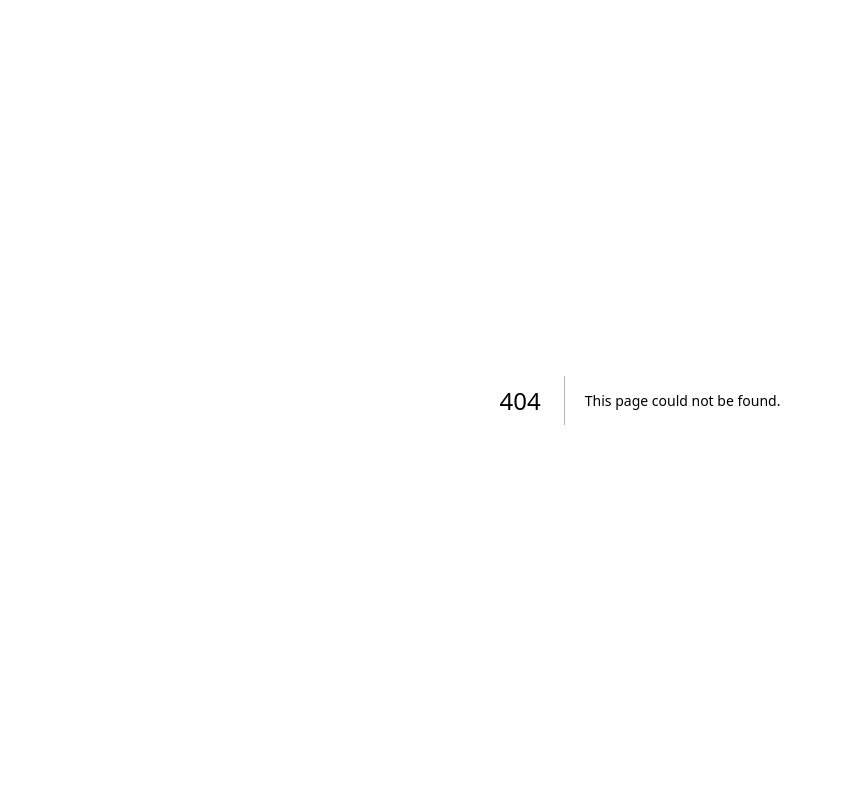
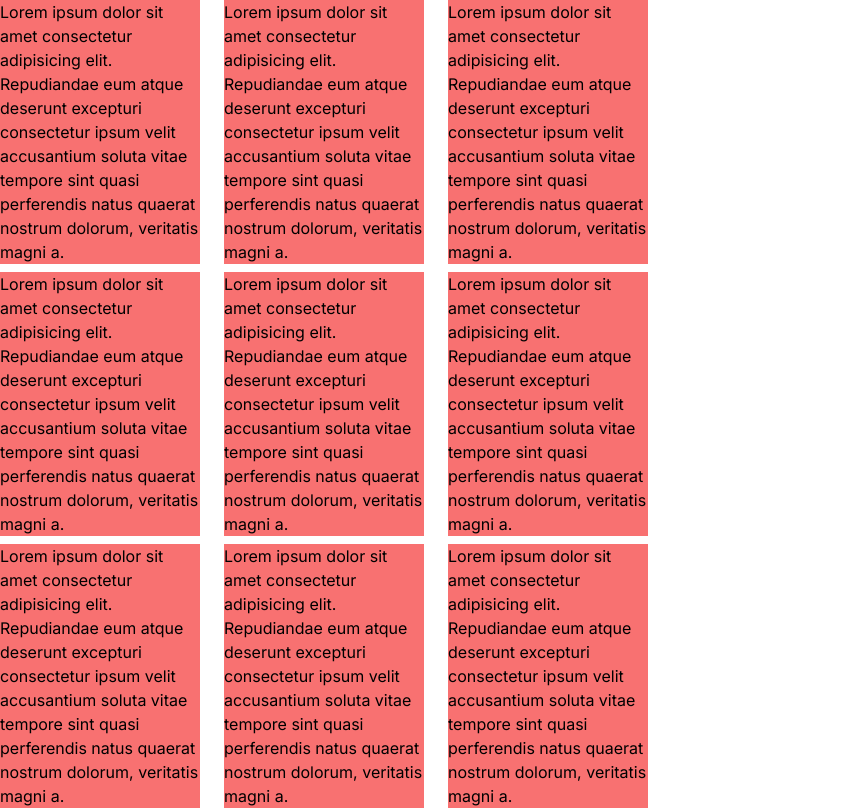
Before and after one commit to WhiteWolf36/PIAIC, a Next.js app in the folder Quarter 2/class1/: page /flex in a window 1280 px wide. Before the commit this address had no page. Shown: the whole page, without its empty margins (0-843 px from the left). Built offline with nearby package versions, Linux system fonts and the light colour scheme.

Commit message:
created flex-grow and shrink

```diff
--- a/Quarter 2/class1/src/app/buttons/page.tsx
+++ b/Quarter 2/class1/src/app/buttons/page.tsx
@@ -3,33 +3,13 @@ import React from "react";
 function Class2() {
   return (
     <>
-      {/* <div className="m-10 flex justify-between">
+      <div className="m-10 flex justify-between">
         <button className="p-2 text-white rounded-md border-black bg-red-600">
           Button 1
         </button>
         <button className="p-2 text-white rounded-md border-black bg-red-600">
           Button 2
         </button>
-      </div> */}
-
-      <div className="flex justify-center items-center h-screen w-screen bg-gray-300">
-        <div className="p-4 flex flex-col gap-4 w-[200px] bg-white shadow-lg rounded-md">
-          <div>
-            <h1 className="font-extrabold text-2xl text-blue-400">Some css</h1>
-          </div>
-          <div>
-            <p className="font-light text-sm">
-              Lorem ipsum dolor, sit amet consectetur adipisicing elit.
-              Deleniti, minus pariatur ab itaque nisi tempore quo, doloribus
-              voluptatibus laudantium odit eligendi veniam blanditiis accusamus
-              earum? Recusandae laudantium architecto deserunt dolorem!
-            </p>
-          </div>
-          <div className="flex justify-between text-sm ">
-            <button className="bg-gray-200 p-1 rounded-md">Next</button>
-            <button className="bg-gray-200 p-1 rounded-md">Previous</button>
-          </div>
-        </div>
       </div>
     </>
   );
--- /dev/null
+++ b/Quarter 2/class1/src/app/card/page.tsx
@@ -0,0 +1,29 @@
+import React from "react";
+
+function page() {
+  return (
+    <>
+      <div className="flex justify-center items-center h-screen w-screen bg-gray-300">
+        <div className="p-4 flex flex-col gap-4 w-[200px] bg-white shadow-lg rounded-md">
+          <div>
+            <h1 className="font-extrabold text-2xl text-blue-400">Some css</h1>
+          </div>
+          <div>
+            <p className="font-light text-sm">
+              Lorem ipsum dolor, sit amet consectetur adipisicing elit.
+              Deleniti, minus pariatur ab itaque nisi tempore quo, doloribus
+              voluptatibus laudantium odit eligendi veniam blanditiis accusamus
+              earum? Recusandae laudantium architecto deserunt dolorem!
+            </p>
+          </div>
+          <div className="flex justify-between text-sm ">
+            <button className="bg-gray-200 p-1 rounded-md">Next</button>
+            <button className="bg-gray-200 p-1 rounded-md">Previous</button>
+          </div>
+        </div>
+      </div>
+    </>
+  );
+}
+
+export default page;
--- /dev/null
+++ b/Quarter 2/class1/src/app/flex/page.tsx
@@ -0,0 +1,70 @@
+import React from "react";
+
+function page() {
+  return (
+    <>
+      <div className="flex gap-6 flex-wrap">
+        <div className="bg-red-400 w-[200px]">
+          Lorem ipsum dolor sit amet consectetur adipisicing elit. Repudiandae
+          eum atque deserunt excepturi consectetur ipsum velit accusantium
+          soluta vitae tempore sint quasi perferendis natus quaerat nostrum
+          dolorum, veritatis magni a.
+        </div>
+        <div className="bg-red-400 w-[200px]">
+          Lorem ipsum dolor sit amet consectetur adipisicing elit. Repudiandae
+          eum atque deserunt excepturi consectetur ipsum velit accusantium
+          soluta vitae tempore sint quasi perferendis natus quaerat nostrum
+          dolorum, veritatis magni a.
+        </div>
+        <div className="bg-red-400 w-[200px]">
+          Lorem ipsum dolor sit amet consectetur adipisicing elit. Repudiandae
+          eum atque deserunt excepturi consectetur ipsum velit accusantium
+          soluta vitae tempore sint quasi perferendis natus quaerat nostrum
+          dolorum, veritatis magni a.
+        </div>
+      </div>
+      <div className="flex gap-6 flex-grow mt-2">
+        <div className="bg-red-400 w-[200px]">
+          Lorem ipsum dolor sit amet consectetur adipisicing elit. Repudiandae
+          eum atque deserunt excepturi consectetur ipsum velit accusantium
+          soluta vitae tempore sint quasi perferendis natus quaerat nostrum
+          dolorum, veritatis magni a.
+        </div>
+        <div className="bg-red-400 w-[200px]">
+          Lorem ipsum dolor sit amet consectetur adipisicing elit. Repudiandae
+          eum atque deserunt excepturi consectetur ipsum velit accusantium
+          soluta vitae tempore sint quasi perferendis natus quaerat nostrum
+          dolorum, veritatis magni a.
+        </div>
+        <div className="bg-red-400 w-[200px]">
+          Lorem ipsum dolor sit amet consectetur adipisicing elit. Repudiandae
+          eum atque deserunt excepturi consectetur ipsum velit accusantium
+          soluta vitae tempore sint quasi perferendis natus quaerat nostrum
+          dolorum, veritatis magni a.
+        </div>
+      </div>
+      <div className="flex gap-6 flex-shrink mt-2">
+        <div className="bg-red-400 w-[200px]">
+          Lorem ipsum dolor sit amet consectetur adipisicing elit. Repudiandae
+          eum atque deserunt excepturi consectetur ipsum velit accusantium
+          soluta vitae tempore sint quasi perferendis natus quaerat nostrum
+          dolorum, veritatis magni a.
+        </div>
+        <div className="bg-red-400 w-[200px]">
+          Lorem ipsum dolor sit amet consectetur adipisicing elit. Repudiandae
+          eum atque deserunt excepturi consectetur ipsum velit accusantium
+          soluta vitae tempore sint quasi perferendis natus quaerat nostrum
+          dolorum, veritatis magni a.
+        </div>
+        <div className="bg-red-400 w-[200px]">
+          Lorem ipsum dolor sit amet consectetur adipisicing elit. Repudiandae
+          eum atque deserunt excepturi consectetur ipsum velit accusantium
+          soluta vitae tempore sint quasi perferendis natus quaerat nostrum
+          dolorum, veritatis magni a.
+        </div>
+      </div>
+    </>
+  );
+}
+
+export default page;
--- /dev/null
+++ b/Quarter 2/class1/src/app/input/page.tsx
@@ -0,0 +1,27 @@
+import React from "react";
+
+function page() {
+  return (
+    <>
+      <div className="flex p-4 bg-blue-300 flex-wrap">
+        <input type="text" className=" grow" />
+        <button className="bg-red-300 hover:bg-purple-600 hover:underline hover:text-white transition-all duration-1000">
+          Click Me
+        </button>
+      </div>
+      <div className="flex h-screen p-4 bg-blue-300 flex-wrap">
+        <input type="text" className=" grow-[2]" />
+        <button className="bg-red-300 grow-[1]">Click Me</button>
+        <button className="bg-yellow-400 grow-[3]">Button 2</button>
+      </div>
+      <footer className="bg-gray-400 text-white text-clip text-center sticky bottom-0">
+        Footer
+      </footer>
+    </>
+  );
+}
+
+export default page;
+
+//Min height= min rehegi is sy zayada ho skti hai
+// Max is sy zayada ni ho skti
```
